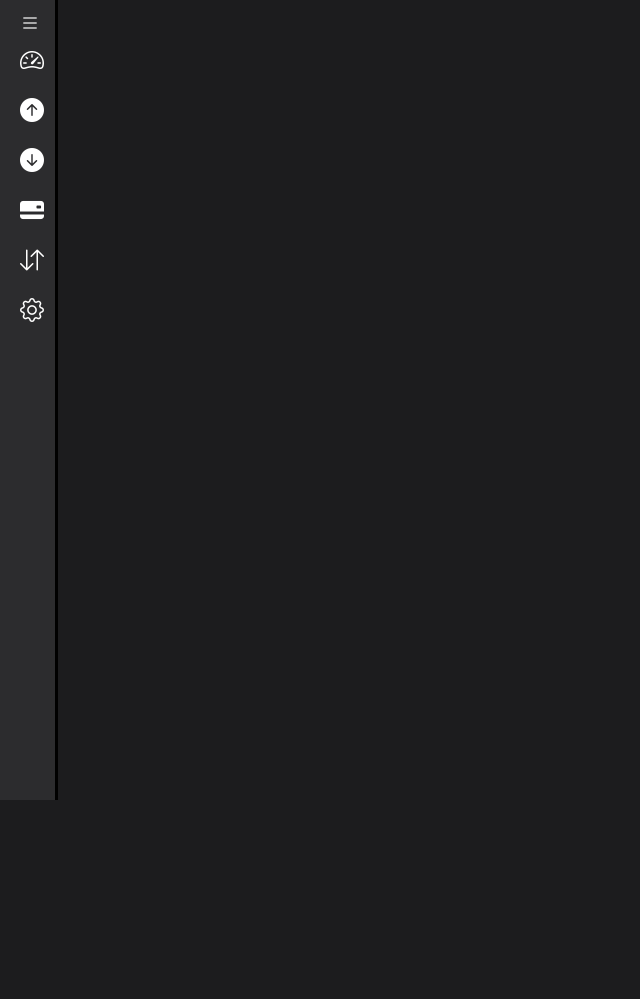
After one commit to schneider8357/financas_pessoais, a Django app: template webapp/templates/base.html in a window 1280 px wide. The commit adds this page. Shown: the top 999 px of the page, without its empty margins (0-640 px from the left). Run offline with Django 5.2, Linux system fonts and the light colour scheme; the template is opened without the code that fills it, so the values that code supplies are empty.

Commit message:
add tamplate front end

```diff
--- a/financas_pessoais/settings.py
+++ b/financas_pessoais/settings.py
@@ -117,6 +117,7 @@
 # https://docs.djangoproject.com/en/5.0/howto/static-files/
 
 STATIC_URL = "static/"
+STATICFILES_DIRS = [ BASE_DIR / "static", ]
 
 # Default primary key field type
 # https://docs.djangoproject.com/en/5.0/ref/settings/#default-auto-field
--- /dev/null
+++ b/static/css/body.css
@@ -0,0 +1,13 @@
+@import url('https://fonts.googleapis.com/css2?family=Outfit:wght@300&display=swap');
+
+* {
+    margin: 0;
+    padding: 100;
+    box-sizing: border-box;
+    font-family: 'Outfit', sans-serif;
+}
+
+body {
+    height: 900vh;
+    background-color: rgb(28, 28, 30);
+}
--- /dev/null
+++ b/static/css/menu-lateral.css
@@ -0,0 +1,111 @@
+/* Formatação do menu lateral */
+nav.menu-lateral {
+    position: fixed;
+    top: 0;
+    left: 0;
+    width: 55px; /* Largura inicial (recolhido) */
+    height: 100%;
+    background-color: #2C2C2E;
+    overflow: hidden; /* Esconde os itens que ultrapassam a largura */
+    transition: width 0.4s ease; /* Transição suave ao expandir/recolher */
+    padding: 10px 0; /* Ajusta o espaçamento interno */
+    box-shadow: 3px 0 0 #000000;
+}
+
+/* Menu expandido */
+nav.menu-lateral.expandir {
+    width: 200px; /* Largura ao expandir */
+}
+
+/* botão "Novo" */
+.btn-novo {
+    display: none;
+    text-align: center;
+    margin: 10px 0;
+}
+
+#btn-novo {
+    background-color: #6f42c1; /* Cor de fundo do botão */
+    color: white; /* Cor do texto */
+    border: none; /* Remove borda */
+    border-radius: 25px; /* Bordas arredondadas */
+    padding: 10px 20px; /* Espaçamento interno */
+    font-size: 16px; /* Tamanho do texto */
+    cursor: pointer; /* Mostra a mão ao passar o mouse */
+    display: flex; /* Para alinhar ícone e texto */
+    align-items: center; /* Centraliza verticalmente */
+    justify-content: center; /* Centraliza horizontalmente */
+    gap: 10px; /* Espaço entre o ícone e o texto */
+    box-shadow: 0 4px 6px rgba(0, 0, 0, 0.2); /* Sombra */
+    transition: background-color 0.3s ease; /* Transição suave */
+    margin-left: 20px;
+}
+
+#btn-novo:hover {
+    background-color: #5a34a1; /* Cor ao passar o mouse */
+}
+
+/* Exibir botão quando o menu estiver expandido */
+nav.menu-lateral.expandir .btn-novo {
+    display: block; /* Torna o botão visível */
+}
+
+/* Lista de itens do menu */
+.list-menu {
+    list-style: none;
+    padding: 0;
+    margin: 0;
+    display: flex;
+    flex-direction: column; /* Coloca os itens em coluna */
+    align-items: flex-start; /* Alinha os itens ao lado esquerdo */
+}
+
+/* Estilo dos links do menu */
+.item-menu > a {
+    display: flex;
+    align-items: center; /* Centraliza verticalmente o ícone e o texto */
+    text-decoration: none;
+    color: #fff;
+    padding: 10px 20px; /* Espaçamento interno dos links */
+    width: 100%;
+    transition: background-color 0.3s ease; /* Efeito suave ao passar o mouse */
+}
+
+/* Ícones no menu */
+.icon > i {
+    font-size: 24px; /* Tamanho dos ícones */
+    margin-right: 15px; /* Espaço entre o ícone e o texto */
+    flex-shrink: 0; /* Evita que o ícone seja redimensionado */
+}
+
+/* Texto do menu */
+.txt-link {
+    opacity: 0; /* Esconde o texto quando o menu está recolhido */
+    white-space: nowrap; /* Impede quebra de linha */
+    overflow: hidden; /* Evita vazamentos de texto */
+    transition: opacity 0.4s ease; /* Aparecimento suave */
+}
+
+nav.menu-lateral.expandir .txt-link {
+    opacity: 1; /* Mostra o texto quando o menu está expandido */
+}
+
+/* Estilo ao passar o mouse no item */
+.item-menu:hover {
+    background-color: #38383a;
+}
+
+ul li.item-menu.ativo {
+    background-color: #38383a; /* Cor de fundo do item ativo */
+    color: #fff; /* Cor do texto do item ativo */
+    transition: background-color 0.3s ease; /* Efeito suave */
+}
+
+
+/* Ícone do botão de expansão */
+.btn-expandir > i {
+    font-size: 20px;
+    color: #fff;
+    margin-left: 20px; /* Margem para alinhar no menu recolhido */
+    cursor: pointer;
+}
--- /dev/null
+++ b/static/js/menu-lateral.js
@@ -0,0 +1,25 @@
+// Selecionar todos os itens do menu
+const menuItems = document.querySelectorAll('.item-menu');
+
+// Função para ativar o item clicado
+function selectLink() {
+    // Remove a classe 'ativo' de todos os itens
+    menuItems.forEach((item) => {
+        item.classList.remove('ativo');
+    });
+
+    // Adiciona a classe 'ativo' ao item clicado
+    this.classList.add('ativo');
+}
+
+// Adiciona o evento de clique a cada item do menu
+menuItems.forEach((item) => {
+    item.addEventListener('click', selectLink);
+});
+
+var btnExp = document.querySelector('#btn-exp');
+var menuSide = document.querySelector('.menu-lateral')
+
+btnExp.addEventListener('click',function(){
+    menuSide.classList.toggle('expandir')
+})
--- /dev/null
+++ b/static/js/popup-btn-novo.js
@@ -0,0 +1,17 @@
+// Selecionar o botão "Novo" e o popup
+const btnNovo = document.querySelector('#btn-novo'); // Botão que ativa o popup
+const popupNovo = document.querySelector('#popup-btn-novo'); // Popup a ser exibido
+
+// Função para alternar a visibilidade do popup
+btnNovo.addEventListener('click', () => {
+    // Alterna entre exibir (block) e ocultar (none) o popup
+    popupNovo.style.display = popupNovo.style.display === 'none' || popupNovo.style.display === '' ? 'block' : 'none';
+});
+
+// Fechar o popup ao clicar fora dele
+document.addEventListener('click', (event) => {
+    // Se o clique não foi no popup nem no botão "Novo", o popup é fechado
+    if (!popupNovo.contains(event.target) && event.target !== btnNovo) {
+        popupNovo.style.display = 'none';
+    }
+});
--- /dev/null
+++ b/webapp/templates/base.html
@@ -0,0 +1,95 @@
+<!DOCTYPE html>
+<html lang="pt-BR">
+<head>
+    {% load static %}
+    <meta charset="UTF-8">
+    <meta http-equiv="X-UA-Compatible" content="IE=edge">
+    <meta name="viewport" content="width=device-width, initial-scale=1.0">
+    <title>Index - Controle Financeiro</title>
+    <!-- Link https://icons.getbootstrap.com/?q=lis#usage para importar icones-->
+    <link rel="stylesheet" href="https://cdn.jsdelivr.net/npm/bootstrap-icons@1.11.3/font/bootstrap-icons.min.css">
+    <link rel="stylesheet" href="{% static 'css/menu-lateral.css' %}">
+    <link rel="stylesheet" href="{% static 'css/body.css' %}">
+    <link rel="stylesheet" href="{% static 'css/popup-btn-novo.css' %}">
+
+</head>
+
+<body>
+    <!-- menu-lateral -->
+    <nav class="menu-lateral">
+        <div class="btn-expandir">
+            <i id="btn-exp" class="bi bi-list"></i>
+        </div>
+        <!-- Botão "Novo" -->
+        <div class="btn-novo">
+            <button id="btn-novo">
+                <i class="bi bi-plus-lg"></i>
+                <span class="txt-btn-novo">Novo</span>
+            </button>
+        </div>
+        <!-- popup-btn-novo -->
+        <div id="popup-btn-novo">
+            <ul class="popup-list">
+                <li class="popup-item">
+                    <span class="popup-icon"><i class="bi bi-arrow-down text-danger"></i></span>
+                    <span class="popup-txt">Despesas</span>
+                </li>
+                <li class="popup-item">
+                    <span class="popup-icon"><i class="bi bi-arrow-up text-success"></i></i></span>
+                    <span class="popup-txt">Receitas</span>
+                </li>
+                <li class="popup-item">
+                    <span class="popup-icon"><i class="bi bi-credit-card text-cedit-cart"></i></span>
+                    <span class="popup-txt">Despesas cartão</span>
+                </li>
+                <li class="popup-item">
+                    <span class="popup-icon"><i class="bi bi-arrow-left-right text-primary"></i></span>
+                    <span class="popup-txt">Transferências</span>
+                </li>
+            </ul>
+        </div>
+        <!-- Lista de menus -->
+        <ul class="list-menu">
+            <li class="item-menu">
+                <a href="#">
+                    <span class="icon"><i class="bi bi-speedometer2"></i></span>
+                    <span class="txt-link">Dashboard</span>
+                </a>
+            </li>
+            <li class="item-menu">
+                <a href="#">
+                    <span class="icon"><i class="bi bi-arrow-up-circle-fill"></i></span>
+                    <span class="txt-link">Entradas</span>
+                </a>
+            </li>
+            <li class="item-menu">
+                <a href="#">
+                    <span class="icon"><i class="bi bi-arrow-down-circle-fill"></i></span>
+                    <span class="txt-link">Saídas</span>
+                </a>
+            </li>
+            <li class="item-menu">
+                <a href="#">
+                    <span class="icon"><i class="bi bi-credit-card-2-back-fill"></i></span>
+                    <span class="txt-link">Cartão de crédito</span>
+                </a>
+            <li class="item-menu">
+                <a href="#">
+                    <span class="icon"><i class="bi bi-arrow-down-up"></i></span>
+                    <span class="txt-link">Fluxo de Caixa</span>
+                </a>
+            <li class="item-menu">
+                <a href="#">
+                    <span class="icon"><i class="bi bi-gear"></i></span>
+                    <span class="txt-link">Configurações</span>
+                </a>
+            </li>
+        </ul>
+    </nav>
+    <script src="{% static 'js/menu-lateral.js' %}"></script>
+    <script src="{% static 'js/popup-btn-novo.js' %}"></script>
+    <div class="content-block">
+        {% block content %}{% endblock %}
+    </div>
+</body>
+</html>
```
Also changed, not shown: static/css/popup-btn-novo.css (added, +54 -0 lines), webapp/templates/index.html (+4 -23 lines).
